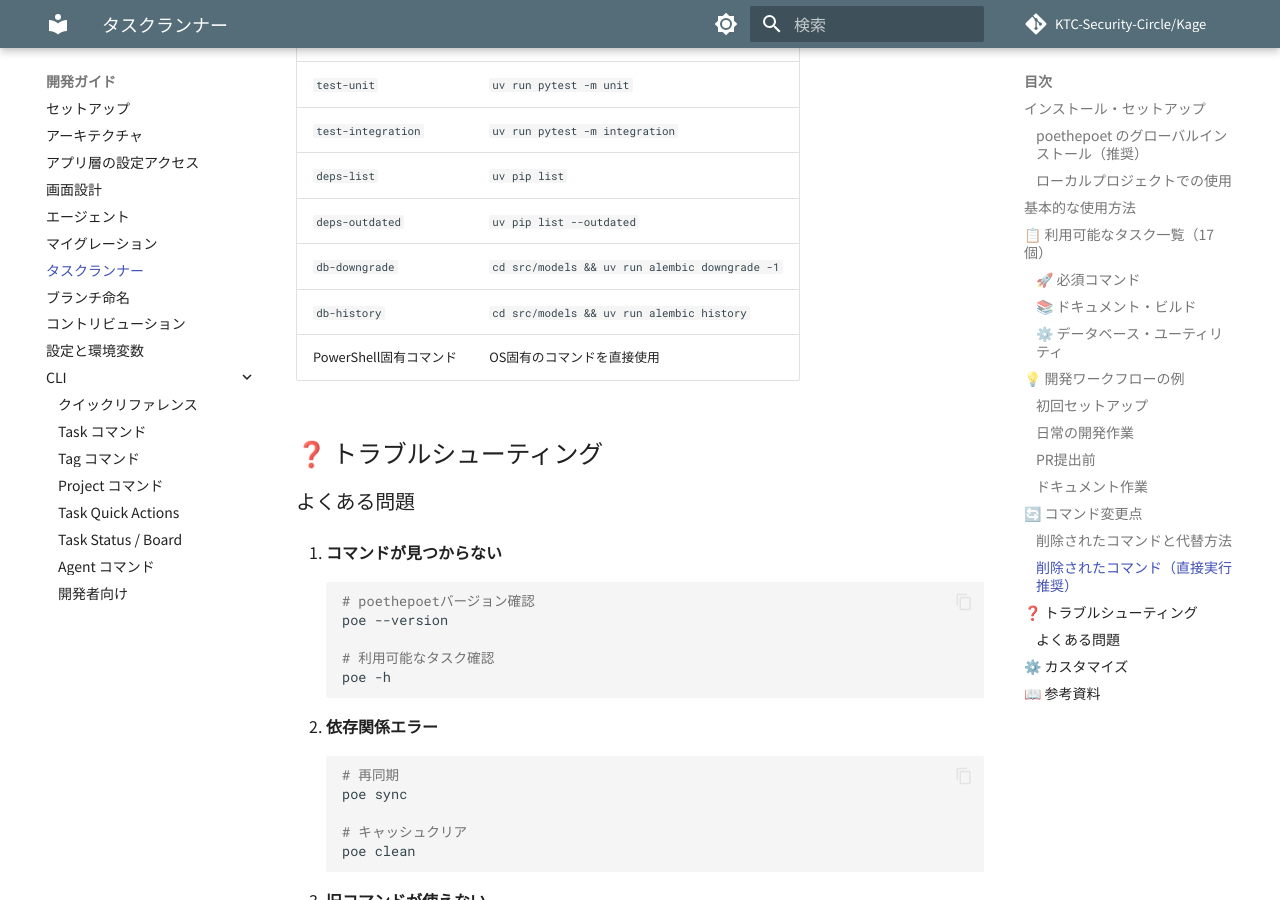
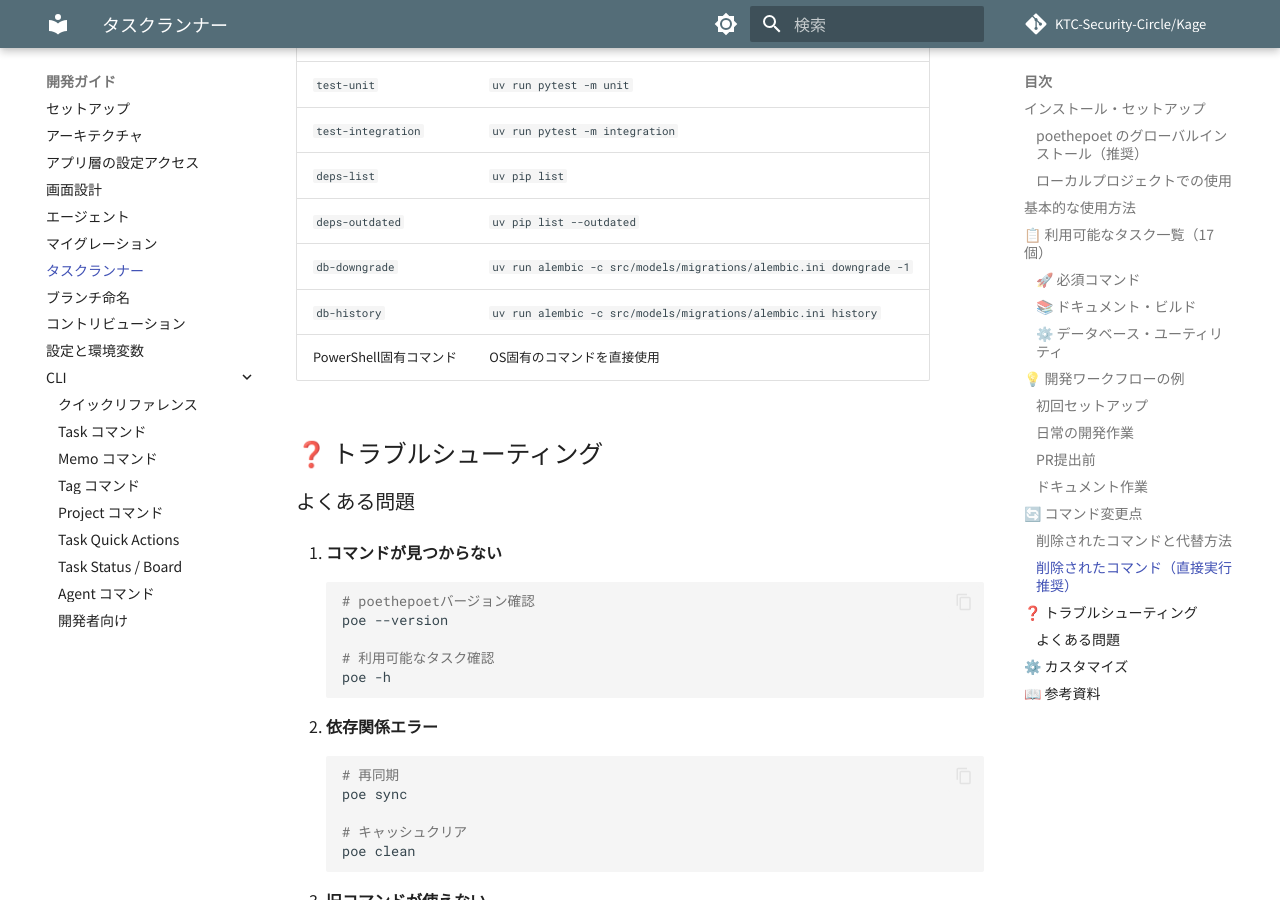
Before and after one commit to KTC-Security-Circle/Kage, an MkDocs documentation site: the page built from docs/dev/task_runner.md, in a window 1280 px wide and 900 px high, scrolled down 4411 px. Built offline with MkDocs 1.6.1 and Material for MkDocs 9.7.7, drawn with Linux system fonts in a browser that asks for light colours; comment, search, counter and statistics services are not loaded.

Commit message:
docs: CONTRIBUTINGとタスクランナーのコマンド、mkdocsナビゲーションを更新
Co-authored-by: snow7y <103980824+snow7y@users.noreply.github.com>

```diff
--- a/docs/dev/task_runner.md
+++ b/docs/dev/task_runner.md
@@ -157,8 +157,8 @@ poe docs-build
 | `test-integration` | `uv run pytest -m integration` |
 | `deps-list` | `uv pip list` |
 | `deps-outdated` | `uv pip list --outdated` |
-| `db-downgrade` | `cd src/models && uv run alembic downgrade -1` |
-| `db-history` | `cd src/models && uv run alembic history` |
+| `db-downgrade` | `uv run alembic -c src/models/migrations/alembic.ini downgrade -1` |
+| `db-history` | `uv run alembic -c src/models/migrations/alembic.ini history` |
 | PowerShell固有コマンド | OS固有のコマンドを直接使用 |
 
 ## ❓ トラブルシューティング
--- a/mkdocs.yml
+++ b/mkdocs.yml
@@ -56,6 +56,7 @@ nav:
       - CLI:
           - クイックリファレンス: dev/cli/index.md
           - Task コマンド: dev/cli/task.md
+          - Memo コマンド: dev/cli/memo.md
           - Tag コマンド: dev/cli/tag.md
           - Project コマンド: dev/cli/project.md
           - Task Quick Actions: dev/cli/task_qa.md
```
Also changed, not shown: CONTRIBUTING.md (+1 -1 lines).
